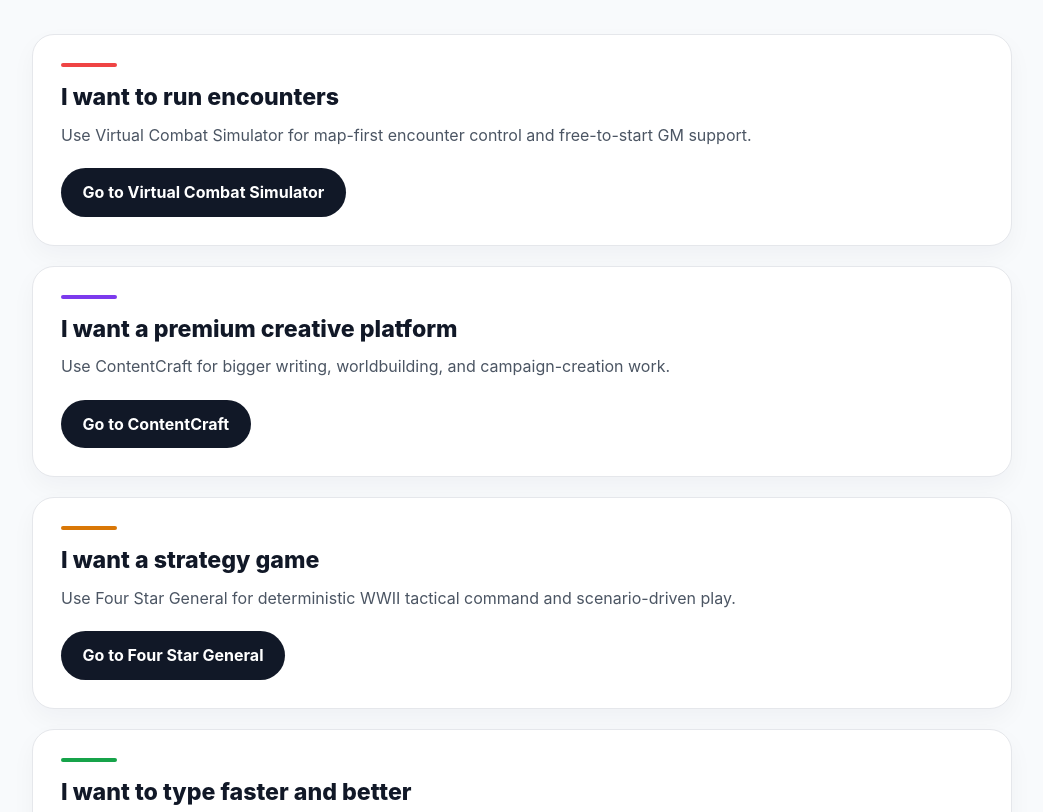
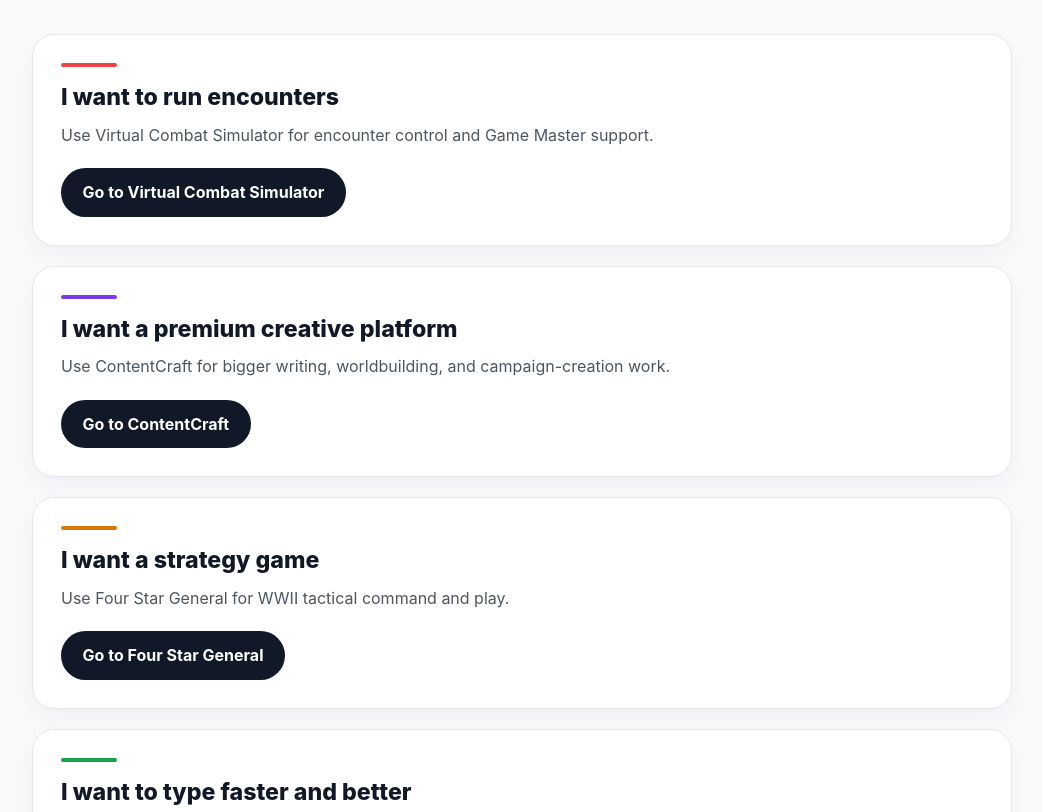
Before and after one commit to sixsmithgames-RPGCombatSimulator/SixsmithGames, a Next.js app: page /start-here in a window 1280 px wide. Shown: the part 460-1272 px from the top of the page, without its empty margins (118-1161 px from the left). Built offline with nearby package versions, Linux system fonts and the light colour scheme; no server answers.

Commit message:
Copy changes

```diff
--- a/app/account/page.tsx
+++ b/app/account/page.tsx
@@ -153,7 +153,7 @@ export default function AccountPage() {
               ) : (
                 <div style={{ display: 'flex', alignItems: 'center', gap: '1.5rem', flexWrap: 'wrap' }}>
                   <p style={{ color: '#6b7280', fontSize: '0.9375rem', margin: 0 }}>
-                    You don&apos;t have an active paid subscription. ContentCraft requires one, but the free-to-start apps are still available to signed-in users.
+                    You don&apos;t have an active paid subscription. ContentCraft requires one, but the games are still available to signed-in users.
                   </p>
                   <a href="/pricing" style={{
                     display: 'inline-block', background: 'linear-gradient(135deg, #2563eb, #7c3aed)',
@@ -186,7 +186,7 @@ export default function AccountPage() {
             }}>
               <span>🔒</span>
               <p style={{ color: '#92400e', fontSize: '0.9rem', margin: 0 }}>
-                Free-to-start apps are available now. ContentCraft requires a paid plan.{' '}
+                Play games available now. ContentCraft requires a paid subscription.{' '}
                 <a href="/pricing" style={{ color: '#b45309', fontWeight: '700' }}>View pricing</a>
               </p>
             </div>
--- a/app/layout.tsx
+++ b/app/layout.tsx
@@ -47,9 +47,9 @@ export const metadata: Metadata = {
   },
   twitter: {
     card: 'summary_large_image',
-    title: 'Sixsmith Games - Games and Tools for GMs, Creators, and Players',
+    title: 'Sixsmith Games - Games and Tools for Game Masters, Creators, Writers, and Players',
     description:
-      'Free-to-start tools and games for GMs, creators, strategy players, and anyone who wants to improve their typing.',
+      'Fun games and easy tools for Game Masters, creators and writers, strategy game players, and anyone who wants to improve their typing.',
     images: ['/apple-icon.png'],
   },
   alternates: {
--- a/app/start-here/page.tsx
+++ b/app/start-here/page.tsx
@@ -11,7 +11,7 @@ const paths = [
   {
     title: 'I want to run encounters',
     href: '/apps/virtual-combat-simulator',
-    description: 'Use Virtual Combat Simulator for map-first encounter control and free-to-start GM support.',
+    description: 'Use Virtual Combat Simulator for encounter control and Game Master support.',
     button: 'Go to Virtual Combat Simulator',
     accent: '#ef4444',
   },
@@ -25,7 +25,7 @@ const paths = [
   {
     title: 'I want a strategy game',
     href: '/apps/fourstargeneral',
-    description: 'Use Four Star General for deterministic WWII tactical command and scenario-driven play.',
+    description: 'Use Four Star General for WWII tactical command and play.',
     button: 'Go to Four Star General',
     accent: '#d97706',
   },
```
